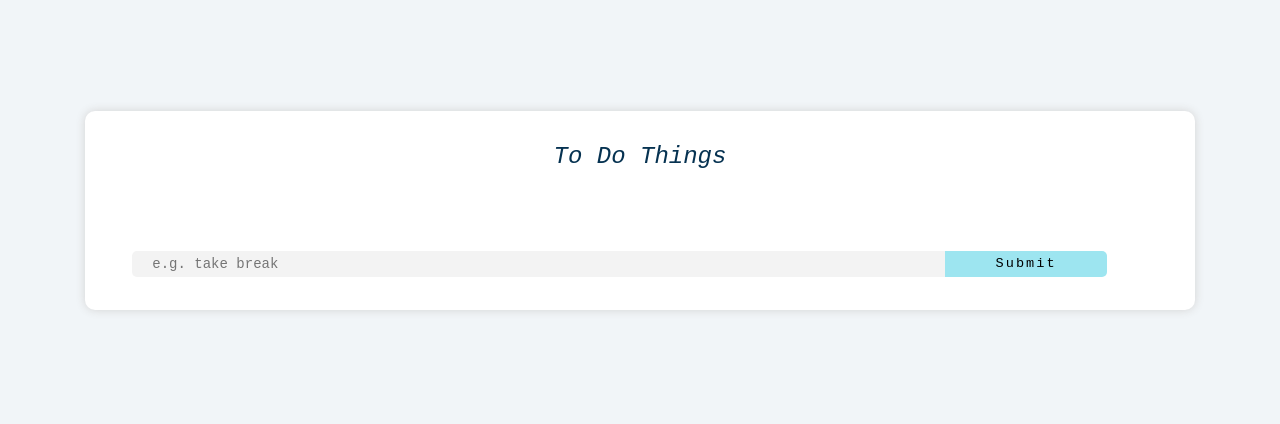
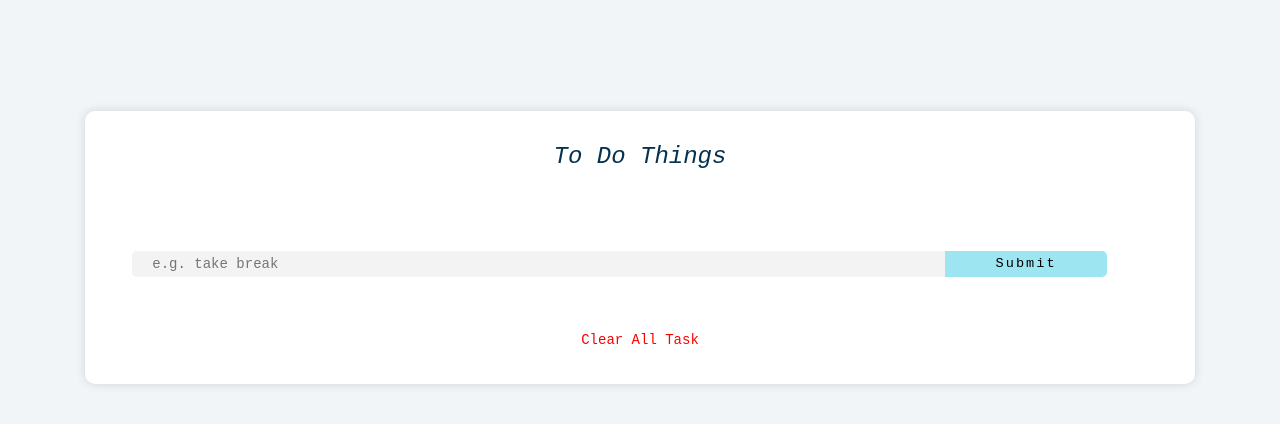
Before and after one commit to sahilrajput2223/to-do-app, a React (Create React App) app: page / in a window 1280 px wide. Shown: the top 424 px of the page. Built offline with nearby package versions, Linux system fonts and the light colour scheme.

Commit message:
Clear All Task - Design Creatred

```diff
--- /dev/null
+++ b/src/DataListClearSection/DataListClearSection.css
@@ -0,0 +1,7 @@
+.taskClearBtn {
+    background: transparent;
+    border: transparent;
+    padding-top: 5%;
+    color: red;
+    cursor: pointer;
+}
--- /dev/null
+++ b/src/DataListClearSection/DataListClearSection.js
@@ -0,0 +1,13 @@
+import React from "react"
+
+import "./DataListClearSection.css"
+
+const DataListClearSection = () => {
+    return (
+        <React.Fragment>
+            <button className="taskClearBtn">Clear All Task</button>
+        </React.Fragment>
+    );
+}
+
+export default DataListClearSection;
--- a/src/MainSection/MainSection.js
+++ b/src/MainSection/MainSection.js
@@ -1,5 +1,6 @@
 import React from "react"
 import DataEnterSection from "../DataEnterSection/DataEnterSection";
+import DataListClearSection from "../DataListClearSection/DataListClearSection";
 import DataListViewSection from "../DataListViewSection/DataListViewSection";
 
 import "./MainSection.css"
@@ -35,6 +36,7 @@ const MainSection = () => {
                             <h3>To Do Things</h3>
                             <DataEnterSection taskData={task} handleOnChangeEvent={handleOnChangeEvent} handleOnResetEvent={handleOnResetEvent} handleOnSubmitEvent={handleOnSubmitEvent} />
                             <DataListViewSection taskList={taskList} />
+                            <DataListClearSection />
                         </div>
                     </div>
                 </div>
```
